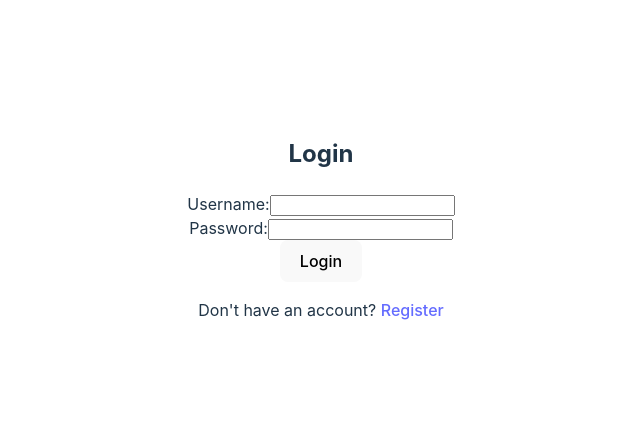
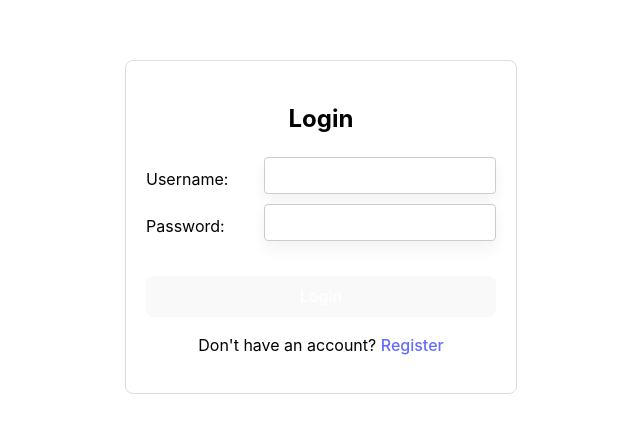
Before and after one commit to gabrielepalaj/PPM-frontend, a React (Vite) app: page /login in a window 1280 px wide. Shown: the part 173-606 px from the top of the page, without its empty margins (319-959 px from the left). Built offline with nearby package versions, Linux system fonts and the light colour scheme; no server answers.

Commit message:
Impostato stile login e registrazione

```diff
--- a/src/components/LoginForm.jsx
+++ b/src/components/LoginForm.jsx
@@ -2,6 +2,7 @@ import React, { useState } from 'react';
 import {loginUser, registerUser} from '../services/api';
 import { saveToken } from '../utils/auth';
 import {Link, redirect} from 'react-router-dom';
+import '../styles.css';
 
 const LoginForm = ({ setIsAuthenticated }) => {
     const [username, setUsername] = useState('');
@@ -25,7 +26,7 @@ const LoginForm = ({ setIsAuthenticated }) => {
     };
 
     return (
-        <div>
+        <div className="form-container">
             <h2>Login</h2>
             {error && <p style={{ color: 'red' }}>{error}</p>}
             <form onSubmit={handleSubmit}>
--- a/src/components/RegisterForm.jsx
+++ b/src/components/RegisterForm.jsx
@@ -1,8 +1,8 @@
-// src/components/RegisterForm.jsx
-
 import React, { useState } from 'react';
 import { registerUser } from '../services/api';
 import {saveToken} from "../utils/auth.js";
+import '../styles.css';
+import {Link} from "react-router-dom";
 
 const RegisterForm = ({ setIsAuthenticated }) => {
     const [username, setUsername] = useState('');
@@ -29,23 +29,26 @@ const RegisterForm = ({ setIsAuthenticated }) => {
 
 
     return (
-        <div>
+        <div className="form-container">
             <h2>Register</h2>
             {error && <p style={{ color: 'red' }}>{error}</p>}
             <form onSubmit={handleSubmit}>
                 <div>
+                    <label>Email:</label>
+                    <input type="email" value={email} onChange={(e) => setEmail(e.target.value)} required/>
+                </div>
+                <div>
                     <label>Username:</label>
-                    <input type="text" value={username} onChange={(e) => setUsername(e.target.value)} required />
+                    <input type="text" value={username} onChange={(e) => setUsername(e.target.value)} required/>
                 </div>
                 <div>
                     <label>Password:</label>
-                    <input type="password" value={password} onChange={(e) => setPassword(e.target.value)} required />
-                </div>
-                <div>
-                    <label>Email:</label>
-                    <input type="email" value={email} onChange={(e) => setEmail(e.target.value)} required />
+                    <input type="password" value={password} onChange={(e) => setPassword(e.target.value)} required/>
                 </div>
                 <button type="submit">Register</button>
+                <p>
+                    Have an account? <Link to="/login">Login</Link>
+                </p>
             </form>
         </div>
     );
--- /dev/null
+++ b/src/styles.css
@@ -0,0 +1,52 @@
+.form-container {
+    background-color: #fff;
+    border-radius: 8px;
+    box-shadow: 0 8px 16px rgba(255, 255, 255, 0.2);
+    border: 1px solid #ddd;
+    padding: 20px;
+    width: 350px;
+    margin: 50px auto;
+}
+
+form {
+    display: flex;
+    flex-direction: column;
+    gap: 10px;
+}
+
+label{
+    padding-top: 10px;
+    float: left;
+}
+
+input {
+    width: 60%;
+    float:right;
+}
+
+body {
+    color: #000;
+}
+
+form input {
+    color: #000;
+    padding: 10px;
+    border-radius: 4px;
+    border: 1px solid #ccc;
+    box-shadow: 0 8px 16px rgba(0, 0, 0, 0.05);
+    background-color: #ffffff;
+}
+
+button {
+    margin-top: 25px;
+    padding: 10px;
+    border-radius: 4px;
+    border: none;
+    background-color: #007bff;
+    color: white;
+    cursor: pointer;
+}
+
+button:hover {
+    background-color: #0056b3;
+}
```
